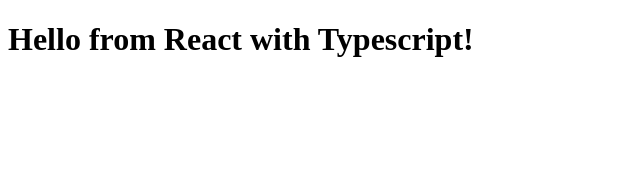
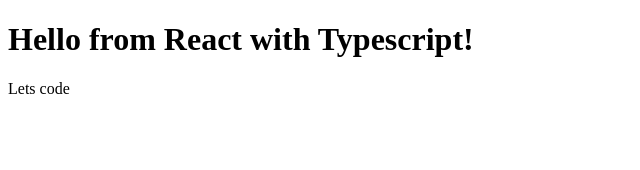
Before and after one commit to AlexKuchinskaya/courses-app, a React app: page / in a window 1280 px wide. Shown: the top 170 px of the page, without its empty margins (0-640 px from the left). Built offline with nearby package versions, Linux system fonts and the light colour scheme.

Commit message:
add basic structure

```diff
--- /dev/null
+++ b/src/App.tsx
@@ -0,0 +1,13 @@
+import React from 'react';
+import './App.css';
+
+const App = () => {
+	return (
+		<>
+			<h1>Hello from React with Typescript!</h1>
+			<p>Lets code</p>
+		</>
+	);
+};
+
+export default App;
--- a/src/index.tsx
+++ b/src/index.tsx
@@ -1,7 +1,11 @@
-import { createRoot } from 'react-dom/client';
-import Hello from './Hello';
 import React from 'react';
+import ReactDOM from 'react-dom/client';
+import App from './App';
 
-const container = document.getElementById('root');
-const root = createRoot(container);
-root.render(<Hello />);
+const containerRoot = document.getElementById('root');
+const root = ReactDOM.createRoot(containerRoot);
+root.render(
+	<React.StrictMode>
+		<App />
+	</React.StrictMode>
+);
```
Also changed, not shown: src/App.css (added).
